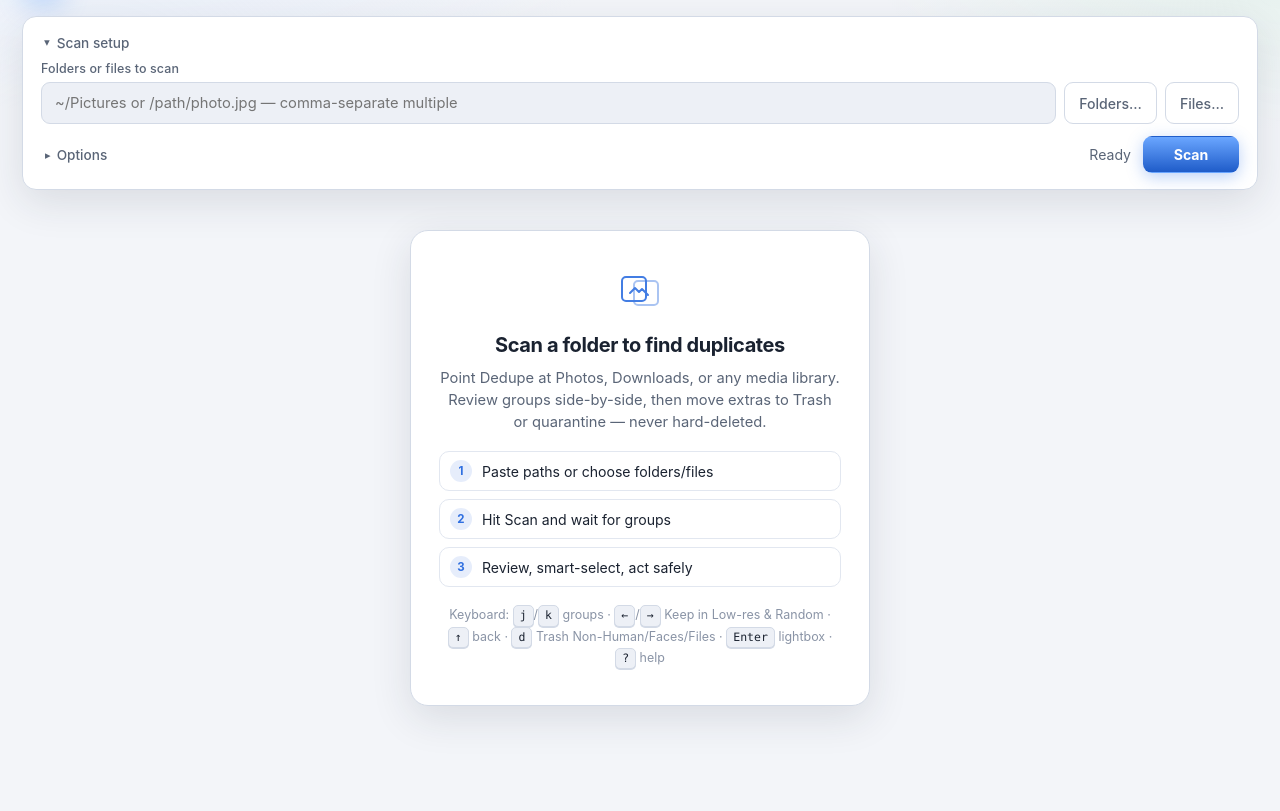
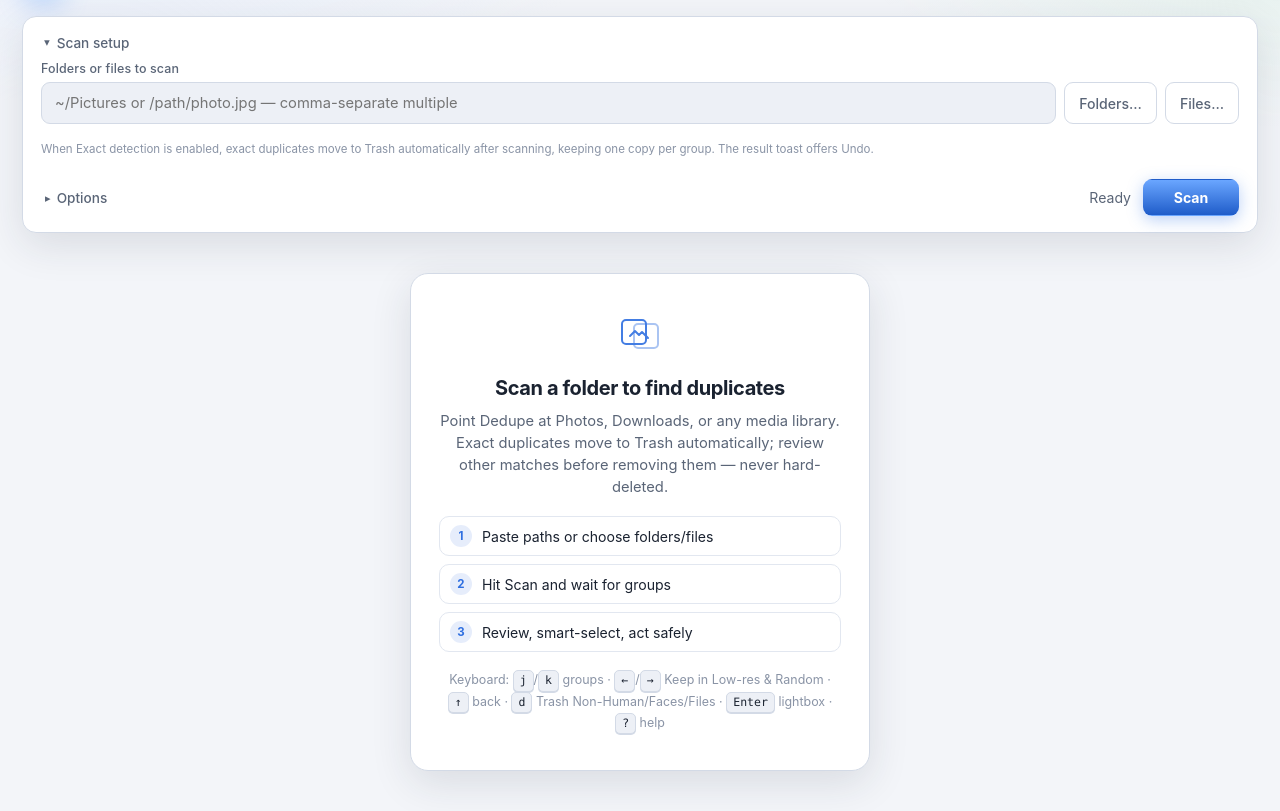
Before and after one commit to sethsaler/dedupe, a Flask app: page / in a window 1280 px wide. Shown: the part 65-876 px from the top of the page. Before the commit the page ends 782 px from the top, so only its background shows below. Run offline with Flask 3, Linux system fonts and the light colour scheme; data that the repository does not hold is empty; some libraries are stand-ins or nearby versions.

Commit message:
Automatically trash exact duplicates after web scans with count and undo
Amp-Thread-ID: https://ampcode.com/threads/T-01a0c02e-5c8b-746e-9860-3acf66a9808b
Co-authored-by: Seth Saler <sethsaler@gmail.com>

```diff
--- a/src/dedupe/web/app.py
+++ b/src/dedupe/web/app.py
@@ -32,6 +32,7 @@ from ..grouping import (
     apply_smart_select,
     apply_smart_select_all,
     ensure_all_files_groups,
+    pick_suggested_keep,
 )
 from ..human_detection import DEFAULT_PHOTON_MODEL, HUMAN_BACKENDS
 from ..human_policy import MANUALLY_CONFIRMED_HUMAN_STATUS
@@ -58,7 +59,7 @@ from .native_picker import pick_native_paths
 
 # Increment when adding/changing browser-facing API routes. The macOS launcher uses
 # this to avoid pairing static files from the working tree with a stale Flask process.
-WEB_API_VERSION = 23
+WEB_API_VERSION = 24
 PREVIEW_TOKEN_TTL_SECONDS = 600
 
 #: Flows whose members support direct per-file Trash + undo. The independent
@@ -413,6 +414,7 @@ def create_app(
         "scanning": False,
         "acting": False,
         "last_error": None,
+        "auto_deleted_exact": None,
         "groups_version": 0,
         "scan_id": secrets.token_hex(12),
         "cancel_event": None,
@@ -728,6 +730,7 @@ def create_app(
             "groups_version": state["groups_version"],
             "scan_id": state["scan_id"],
             "error": state["last_error"],
+            "auto_deleted_exact": state["auto_deleted_exact"],
             "streams": [dict(stream) for stream in state["streams"]],
             "review_session": state["review_session"].metadata(),
             "capabilities": capabilities,
@@ -885,6 +888,7 @@ def create_app(
             ensure_all_files_groups(report.result)
             state["result"] = report.result
             state["scan_id"] = secrets.token_hex(12)
+            state["auto_deleted_exact"] = None
             state["deleted_files"] = dict(report.deleted_files)
             state["groups_version"] += 1
             state["paths_version"] += 1
@@ -916,6 +920,7 @@ def create_app(
             state["result"] = None
             state["deleted_files"] = {}
             state["scan_id"] = secrets.token_hex(12)
+            state["auto_deleted_exact"] = None
             state["groups_version"] += 1
             state["paths_version"] += 1
             state["selected_count"] = 0
@@ -1018,6 +1023,7 @@ def create_app(
             state["scan_id"] = scan_id
             state["cancel_event"] = cancel_event
             state["last_error"] = None
+            state["auto_deleted_exact"] = None
             state["deleted_files"] = {}
             # A new scan ends in-app undo for anything trashed earlier; the
             # status payload reports this once so it is not a silent loss.
@@ -1175,6 +1181,50 @@ def create_app(
                         return
                     if not result.roots and result.errors:
                         raise RuntimeError("; ".join(result.errors))
+                    if cancel_event.is_set():
+                        raise InterruptedError("scan cancelled")
+                    # Cancellation stops before destructive work begins. Keep
+                    # scanning=True so no other scan or action can interleave.
+                    state["cancel_event"] = None
+                    state["progress"] = replace(
+                        state["progress"], phase="auto-trash", done=False,
+                        message="Moving exact duplicates to Trash…",
+                    )
+                    state["events"].notify_all()
+                # Use the same hash/identity/keeper checks and receipts as a
+                # manual action. Do not reselect: remembered Keep decisions win.
+                auto_result = apply_actions(
+                    result.groups, action="trash", dry_run=False,
+                    roots=result.roots, kinds={"exact"}, safety_groups=result.groups,
+                )
+                with lock:
+                    # Streamed groups share these objects: change membership
+                    # only while readers are excluded by the state lock.
+                    removed = {item.path for item in auto_result.items if item.ok}
+                    result.files = [file for file in result.files if file.path not in removed]
+                    for group in result.groups:
+                        group.members = [m for m in group.members if m.path not in removed]
+                        group.selected_for_removal = [
+                            path for path in group.selected_for_removal if path not in removed
+                        ]
+                        group.reviewed_paths = [
+                            path for path in group.reviewed_paths if path not in removed
+                        ]
+                        if group.suggested_keep in removed and group.members:
+                            group.suggested_keep = pick_suggested_keep(group.members)
+                    result.groups = [
+                        group for group in result.groups
+                        if len(group.members) >= (
+                            1 if group.policy == ReviewPolicy.INDEPENDENT_CANDIDATES else 2
+                        )
+                    ]
+                    result.recompute_stats()
+                    state["auto_deleted_exact"] = {
+                        "success_count": auto_result.success_count,
+                        "fail_count": auto_result.fail_count,
+                        "log_path": auto_result.log_path,
+                        "log_error": auto_result.log_error,
+                    }
                     ensure_all_files_groups(result)
                     state["result"] = result
                     state["groups_version"] = state.get("groups_version", 0) + 1
@@ -2425,6 +2475,17 @@ def create_app(
         """
 
         def stop() -> None:
+            with lock:
+                if state["shutdown_timer"] is not threading.current_thread():
+                    return
+                # A scan now includes destructive exact cleanup. Closing the
+                # tab must not cut it off before receipts/results are saved.
+                if state["scanning"] or state["acting"]:
+                    timer = threading.Timer(SHUTDOWN_GRACE_SECONDS, stop)
+                    timer.daemon = True
+                    state["shutdown_timer"] = timer
+                    timer.start()
+                    return
             # Flush any debounced review-session write before the process exits.
             _flush_persist()
             server = app.extensions.get("dedupe_server")
--- a/src/dedupe/web/static/actions.js
+++ b/src/dedupe/web/static/actions.js
@@ -64,7 +64,6 @@ function effectiveSelection(scope) {
 
 function updateSelectionSummary() {
   for (const [id, scope] of [
-    ["btnTrashExact", "exact"],
     ["btnTrashSimilar", "similar"],
     ["btnTrashReview", "review_suggestions"],
   ]) {
@@ -75,21 +74,11 @@ function updateSelectionSummary() {
       ? `${count} selected ${scopeLabelFor(scope).toLowerCase()}`
       : `No ${scopeLabelFor(scope).toLowerCase()} selected`;
   }
-  // The auto-delete button does not depend on the current selection: it acts
-  // on every exact group, so it is enabled whenever exact groups exist.
-  const source = state.allGroups.length ? state.allGroups : state.groups;
-  const exactGroups = source.filter(
-    (g) => g.kind === "exact" && (g.members || []).length >= 2,
-  ).length;
-  const autoButton = $("btnTrashAllExact");
-  autoButton.disabled = state.actionBusy || exactGroups === 0;
-  autoButton.title = exactGroups
-    ? `Trash every exact duplicate, keeping one copy per group (${exactGroups} group${exactGroups === 1 ? "" : "s"})`
-    : "No exact duplicate groups";
 }
 
 async function applyRuleToCurrentGroup(rule, successMessage) {
   if (!state.currentId) return toast("Select a group first");
+  if (currentGroup()?.kind === "exact") return;
   try {
     const g = await api("/api/smart-select", {
       method: "POST",
@@ -528,39 +517,7 @@ async function runDelete(scope, options = {}) {
   }
 }
 
-// Auto-delete: select every exact group's non-keeper members (the Automatic
-// rule keeps each group's suggested keeper), then run the standard Trash flow
-// — preview, confirm, execute, undo — over that fresh selection.
-async function runAutoDeleteExact() {
-  const source = state.allGroups.length ? state.allGroups : state.groups;
-  const exactIds = source
-    .filter((g) => g.kind === "exact" && (g.members || []).length >= 2)
-    .map((g) => g.id);
-  if (!exactIds.length) {
-    toast("No exact duplicate groups", "error");
-    return;
-  }
-  try {
-    await api("/api/smart-select", {
-      method: "POST",
-      body: JSON.stringify({
-        rule: "automatic",
-        group_ids: exactIds,
-        scan_id: state.scanId,
-      }),
-    });
-    exactIds.forEach(markGroupTouched);
-    await loadGroups({ preserveSelection: true });
-  } catch (e) {
-    toast(e.message, "error");
-    return;
-  }
-  await runDelete("exact");
-}
-
-$("btnTrashAllExact").addEventListener("click", runAutoDeleteExact);
-$("btnTrashExact").addEventListener("click", () => runDelete("exact"));
 $("btnTrashSimilar").addEventListener("click", () => runDelete("similar"));
 $("btnTrashReview").addEventListener("click", () => runDelete("review_suggestions"));
 
-export { updateSelectionSummary, applyRuleToCurrentGroup, runDelete };
+export { updateSelectionSummary, applyRuleToCurrentGroup, runDelete, undoAction };
--- a/src/dedupe/web/static/exact.js
+++ b/src/dedupe/web/static/exact.js
@@ -1,13 +1,8 @@
-// Exact-match review: byte-identical files need no visual comparison, only a
-// survivor. The view shows one shared preview and a compact list of copies —
-// pick the keeper and every other copy is marked for removal; a per-row
-// Remove toggle keeps fine control (keeping more than one copy) possible.
+// Exact matches are automatically trashed after scanning. This read-only view
+// also covers streamed groups, protected copies, and files that could not move.
 
 import { api } from "./api.js";
-import { applyResultControls, selectionFiltersActive, updateGroupListItem } from "./groups.js";
 import { openLightbox } from "./lightbox.js";
-import { markGroupTouched, patchGroup } from "./model.js";
-import { scheduleRender } from "./render.js";
 import { state } from "./state.js";
 import { $, basename, escapeHtml, formatBytes, formatMtime, setPreviewAspectRatio, toast } from "./util.js";
 
@@ -19,12 +14,11 @@ function thumbUrl(path) {
   return `/api/thumbnail?path=${encodeURIComponent(path)}`;
 }
 
-function copyRowHtml(g, member, index, survivors, lightboxIndex) {
+function copyRowHtml(g, member, index, lightboxIndex) {
   const selected = new Set(g.selected_for_removal || []);
   const isSelected = selected.has(member.path);
   const isSurvivor = !isSelected;
   const isSuggested = member.path === g.suggested_keep;
-  const soleSurvivor = isSurvivor && survivors.size === 1;
   const dims = Number.isFinite(member.width) && Number.isFinite(member.height)
     && member.width > 0 && member.height > 0
     ? `${member.width}×${member.height}`
@@ -32,12 +26,9 @@ function copyRowHtml(g, member, index, survivors, lightboxIndex) {
   const chips = [
     isSurvivor ? '<span class="copy-chip keeping">Keeping</span>' : "",
     isSuggested ? '<span class="copy-chip suggested">Suggested</span>' : "",
-    isSelected ? '<span class="copy-chip removing">Will be removed</span>' : "",
+    isSelected ? `<span class="copy-chip removing">${state.scanning ? "Automatic removal" : "Not auto-deleted"}</span>` : "",
     member.error ? `<span class="copy-chip error" title="${escapeHtml(member.error)}">Scan issue</span>` : "",
   ].join("");
-  const keepTitle = soleSurvivor
-    ? "The surviving copy"
-    : "Keep only this copy — every other copy is marked for removal";
   const thumb = thumbUrl(member.path);
   // Same hover affordances as the member grid: videos play on hover, GIFs
   // animate, stills linger-preview through the .thumb-wrap/.thumb-image hooks.
@@ -68,40 +59,9 @@ function copyRowHtml(g, member, index, survivors, lightboxIndex) {
         </div>
       </div>
       <div class="copy-side">
-        <button class="copy-keep" data-path="${escapeHtml(member.path)}" type="button" aria-pressed="${soleSurvivor}" title="${keepTitle}">
-          <span class="copy-radio" aria-hidden="true"></span>Keep
-        </button>
-        <label class="copy-remove" title="Mark this copy for removal">
-          <input type="checkbox" class="sel-cb" data-path="${escapeHtml(member.path)}" ${isSelected ? "checked" : ""} />
-          Remove
-        </label>
         <button class="linkish reveal" data-path="${escapeHtml(member.path)}" type="button">Reveal</button>
       </div>
     </article>`;
-}
-
-async function postSelection(g, selected) {
-  const updated = await api("/api/selection", {
-    method: "POST",
-    body: JSON.stringify({
-      group_id: g.id,
-      selected: [...selected],
-      scan_id: state.scanId,
-    }),
-  });
-  markGroupTouched(g.id);
-  patchGroup(updated);
-  return updated;
-}
-
-function afterSelection(updated) {
-  renderExactReview(updated);
-  if (selectionFiltersActive() || !updateGroupListItem(updated)) {
-    scheduleRender({ groupList: true });
-  } else {
-    applyResultControls();
-  }
-  scheduleRender({ selection: true });
 }
 
 function renderExactReview(g) {
@@ -113,9 +73,7 @@ function renderExactReview(g) {
   }
 
   const members = g.members || [];
-  const selected = new Set(g.selected_for_removal || []);
   const deleted = new Set(g.deleted_paths || []);
-  const survivors = new Set(members.filter((member) => !selected.has(member.path)).map((member) => member.path));
   const keeper = members.find((member) => member.path === g.suggested_keep) || members[0];
 
   state.lightboxItems = members
@@ -132,15 +90,8 @@ function renderExactReview(g) {
     }));
 
   $("detailMeta").textContent =
-    `${formatBytes(g.reclaimable_bytes)} reclaimable · ${members.length} byte-identical copies · pick the one to keep, the rest are marked for removal`;
-
-  // The toolbar is hidden in this layout, but keep the selection summary text
-  // current — the action bar and other consumers still read it.
-  const selectionBase = `${selected.size} of ${members.length} selected for removal`;
-  $("groupSelectionSummary").textContent =
-    selected.size > 0 && !state.touchedGroups.has(g.id)
-      ? `Suggested selection — ${selectionBase} · adjust freely`
-      : selectionBase;
+    `${members.length} byte-identical copies · exact duplicates move to Trash automatically after scanning`;
+  $("groupSelectionSummary").textContent = "";
 
   const lightboxIndexByPath = new Map(
     state.lightboxItems.map((item, lightboxIndex) => [item.path, lightboxIndex]),
@@ -157,28 +108,16 @@ function renderExactReview(g) {
         ${preview}
         <div class="exact-banner-copy">
           <strong>${members.length} identical copies</strong>
-          <span class="muted">Byte-identical SHA-256 match — only the locations differ. Choose the copy that stays; the rest move to Trash when you run the action below.</span>
+          <span class="muted">Byte-identical SHA-256 match. Exact duplicates move to Trash automatically after scanning, keeping one copy. Protected or unavailable files stay here; scan again to retry.</span>
         </div>
       </div>
       <div class="copy-list">
-        ${members.map((member, index) => copyRowHtml(g, member, index, survivors, lightboxIndexByPath.get(member.path) ?? index)).join("")}
+        ${members.map((member, index) => copyRowHtml(g, member, index, lightboxIndexByPath.get(member.path) ?? index)).join("")}
       </div>
     </div>`;
 
   box.querySelectorAll(".copy-thumb").forEach((thumb) => {
     setPreviewAspectRatio(thumb, thumb.dataset.previewWidth, thumb.dataset.previewHeight);
-  });
-
-  box.querySelectorAll(".copy-keep").forEach((btn) => {
-    btn.addEventListener("click", async () => {
-      const keepPath = btn.dataset.path;
-      const picks = members.map((member) => member.path).filter((path) => path !== keepPath);
-      try {
-        afterSelection(await postSelection(g, picks));
-      } catch (error) {
-        toast(error.message, "error");
-      }
-    });
   });
 
   box.querySelectorAll(".hover-video").forEach((video) => {
@@ -207,20 +146,6 @@ function renderExactReview(g) {
     });
     wrap.addEventListener("pointerleave", () => {
       image.src = image.dataset.thumbnail;
-    });
-  });
-
-  box.querySelectorAll(".sel-cb").forEach((cb) => {
-    cb.addEventListener("change", async () => {
-      const next = new Set(g.selected_for_removal || []);
-      if (cb.checked) next.add(cb.dataset.path);
-      else next.delete(cb.dataset.path);
-      try {
-        afterSelection(await postSelection(g, next));
-      } catch (error) {
-        cb.checked = !cb.checked;
-        toast(error.message, "error");
-      }
     });
   });
 
--- a/src/dedupe/web/static/keyboard.js
+++ b/src/dedupe/web/static/keyboard.js
@@ -137,9 +137,6 @@ document.addEventListener("keydown", async (e) => {
   } else if (e.key === "s" && state.currentId && !swipeActive()) {
     $("btnSmartGroup").click();
     e.preventDefault();
-  } else if (e.key === "a") {
-    $("btnTrashExact").click();
-    e.preventDefault();
   } else if (e.key === "A") {
     $("btnTrashSimilar").click();
     e.preventDefault();
--- a/src/dedupe/web/static/members.js
+++ b/src/dedupe/web/static/members.js
@@ -2,7 +2,7 @@
 
 import { api } from "./api.js";
 import { renderExactReview } from "./exact.js";
-import { applyResultControls, ensureGroupVisible, markGroupListActive, rememberFocusedGroup, selectionFiltersActive, updateGroupListItem } from "./groups.js";
+import { applyResultControls, ensureGroupVisible, loadGroups, markGroupListActive, rememberFocusedGroup, selectionFiltersActive, updateGroupListItem } from "./groups.js";
 import { closeLightbox, openLightbox, updateLightbox } from "./lightbox.js";
 import { currentGroup, isDecisionReview, isIndependentReview, isPagedIndependentReview, isGridPagedGroup, markGroupTouched, patchGroup } from "./model.js";
 import { renderSwipeReview, swipeActive } from "./swipe.js";
@@ -227,7 +227,20 @@ async function selectGroup(id, { silent = false } = {}) {
   }
   ensureGroupVisible(id);
   markGroupListActive(id);
-  const g = await api(`/api/groups/${id}`);
+  let g;
+  try {
+    g = await api(`/api/groups/${id}`);
+  } catch (error) {
+    if (state.selectToken !== myToken) return;
+    if (error.status !== 404) throw error;
+    // Auto-trash can dissolve a streamed group between listing and opening
+    // it. Refresh instead of placing a stale-group error ahead of Undo.
+    state.currentId = null;
+    $("detailBody").hidden = true;
+    $("detailEmpty").hidden = false;
+    await loadGroups();
+    return;
+  }
   // A newer selection (or a cleared one) supersedes this fetch: bail out
   // rather than paint a stale group into the detail pane.
   if (state.selectToken !== myToken || g.id !== state.currentId) return;
--- a/src/dedupe/web/static/state.js
+++ b/src/dedupe/web/static/state.js
@@ -30,6 +30,7 @@ const state = {
   capabilities: null,
   keepDecisionsError: null,
   trashUndoClearedNotified: false,
+  autoDeleteNotified: null,
   dismissedSessionKey: "",
   emptyResumeNotified: false,
   groupsVersion: -1, // tracks streaming updates mid-scan
--- a/src/dedupe/web/static/status.js
+++ b/src/dedupe/web/static/status.js
@@ -1,6 +1,7 @@
 // Status polling + SSE stream, scan progress, session banner, diagnostics.
 
 import { api } from "./api.js";
+import { undoAction } from "./actions.js";
 import { addStreamedGroup, loadGroups } from "./groups.js";
 import { applyCapabilities, updateWorkersUI, workersEl } from "./settings.js";
 import { state } from "./state.js";
@@ -234,7 +235,7 @@ async function refreshStatus(payload = null, { handleGroups = true } = {}) {
     statusEl.textContent = "Scanning…";
     statusEl.classList.remove("error");
     $("btnScan").disabled = true;
-    $("btnCancelScan").hidden = false;
+    $("btnCancelScan").hidden = s.progress?.phase === "auto-trash";
     $("btnScan").querySelector(".btn-label").textContent = "Scanning…";
     const p = s.progress || {};
     const total = p.files_found || 0;
@@ -324,7 +325,18 @@ async function refreshStatus(payload = null, { handleGroups = true } = {}) {
     clearInterval(state.pollTimer);
     state.pollTimer = null;
   }
-  if (scanCompleted) {
+  const autoDeleted = s.auto_deleted_exact;
+  if (!s.scanning && autoDeleted && state.autoDeleteNotified !== s.scan_id) {
+    state.autoDeleteNotified = s.scan_id;
+    const count = autoDeleted.success_count;
+    let message = `${count} exact duplicate${count === 1 ? "" : "s"} auto-deleted (moved to Trash)`;
+    if (autoDeleted.fail_count) message += ` · ${autoDeleted.fail_count} could not be deleted; scan again to retry`;
+    if (autoDeleted.log_error) message += ` · Receipt could not be saved: ${autoDeleted.log_error}`;
+    toast(message, autoDeleted.fail_count || autoDeleted.log_error ? "error" : "ok",
+      count && autoDeleted.log_path
+        ? { actionLabel: "Undo", onAction: () => undoAction([autoDeleted.log_path]) }
+        : {});
+  } else if (scanCompleted) {
     if (s.error) toast(s.error, "error");
     else toast(s.progress.message || "Scan complete", "ok");
   }
--- a/src/dedupe/web/templates/index.html
+++ b/src/dedupe/web/templates/index.html
@@ -53,6 +53,7 @@
             </button>
           </div>
           <div class="recent-paths" id="recentPaths" hidden></div>
+          <p class="thresh-hint">When Exact detection is enabled, exact duplicates move to Trash automatically after scanning, keeping one copy per group. The result toast offers Undo.</p>
           <p class="thresh-hint cross-folder-hint" id="crossFolderHint" hidden>
             Multiple folders scan as parallel streams: duplicates <em>across</em> folders are not found.
             Scan their common parent folder — or turn off Parallel streams in Options — to catch those.
@@ -197,7 +198,7 @@
           </svg>
         </div>
         <h2>Scan a folder to find duplicates</h2>
-        <p>Point Dedupe at Photos, Downloads, or any media library. Review groups side-by-side, then move extras to Trash or quarantine — never hard-deleted.</p>
+        <p>Point Dedupe at Photos, Downloads, or any media library. Exact duplicates move to Trash automatically; review other matches before removing them — never hard-deleted.</p>
         <ul class="empty-steps">
           <li><span>1</span> Paste paths or choose folders/files</li>
           <li><span>2</span> Hit Scan and wait for groups</li>
@@ -416,12 +417,6 @@
     </section>
 
     <footer class="actionbar" id="actionBar" hidden aria-label="Delete selected matches">
-      <button class="btn danger" id="btnTrashAllExact" type="button">
-        Delete All Exact Duplicates
-      </button>
-      <button class="btn danger" id="btnTrashExact" type="button">
-        Delete All Selected Exact Matches
-      </button>
       <button class="btn danger" id="btnTrashSimilar" type="button">
         Delete All Selected Similar Matches
       </button>
@@ -514,9 +509,9 @@
         <div><dt><kbd>Enter</kbd></dt><dd>Open lightbox</dd></div>
         <div><dt><kbd>u</kbd></dt><dd>Use suggested selection for this group</dd></div>
         <div><dt><kbd>s</kbd></dt><dd>Apply the selection rule to this group</dd></div>
-        <div><dt><kbd>a</kbd> / <kbd>A</kbd> / <kbd>D</kbd></dt><dd>Preview Trash for selected exact / similar / Low-res + Random review files</dd></div>
+        <div><dt><kbd>A</kbd> / <kbd>D</kbd></dt><dd>Preview Trash for selected similar / Low-res + Random review files. Exact duplicates move to Trash automatically after scanning.</dd></div>
         <div><dt><kbd>←</kbd> / <kbd>→</kbd></dt><dd>Delete / Keep in Low-res and Random review · Same (Trash) / Different in Similar swipe · otherwise previous / next card · navigate in the lightbox</dd></div>
-        <div><dt><kbd>d</kbd> / <kbd>⌫</kbd></dt><dd>Move the focused Non-Human, Faces, or Files file to Trash (one click, undo from the toast) · ⌫ undoes the last Similar swipe · in the lightbox, toggles removal for exact/similar files</dd></div>
+        <div><dt><kbd>d</kbd> / <kbd>⌫</kbd></dt><dd>Move the focused Non-Human, Faces, or Files file to Trash (one click, undo from the toast) · ⌫ undoes the last Similar swipe · in the lightbox, toggles removal for similar files</dd></div>
         <div><dt><kbd>r</kbd></dt><dd>Reveal the focused card's file in Finder · in the lightbox: reveal the current file</dd></div>
         <div><dt><kbd>Space</kbd> / <kbd>z</kbd></dt><dd>In the lightbox: toggle removal / full-resolution zoom</dd></div>
         <div><dt><kbd>Esc</kbd></dt><dd>Close overlay</dd></div>
```
Also changed, not shown: tests/test_browser_workflow.py (+164 -140 lines), tests/test_web.py (+93 -18 lines), README.md, src/dedupe/web/static/lightbox.js.
